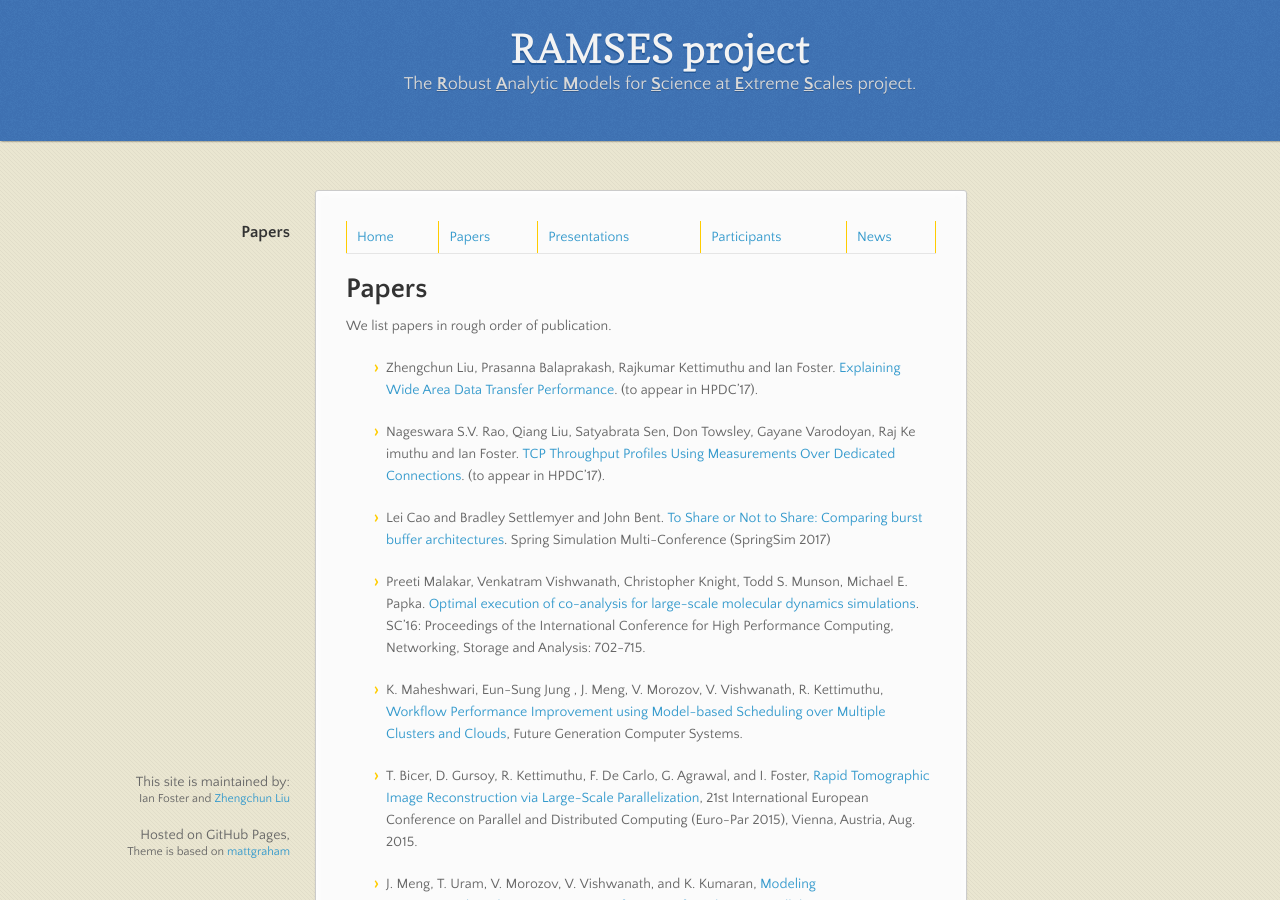
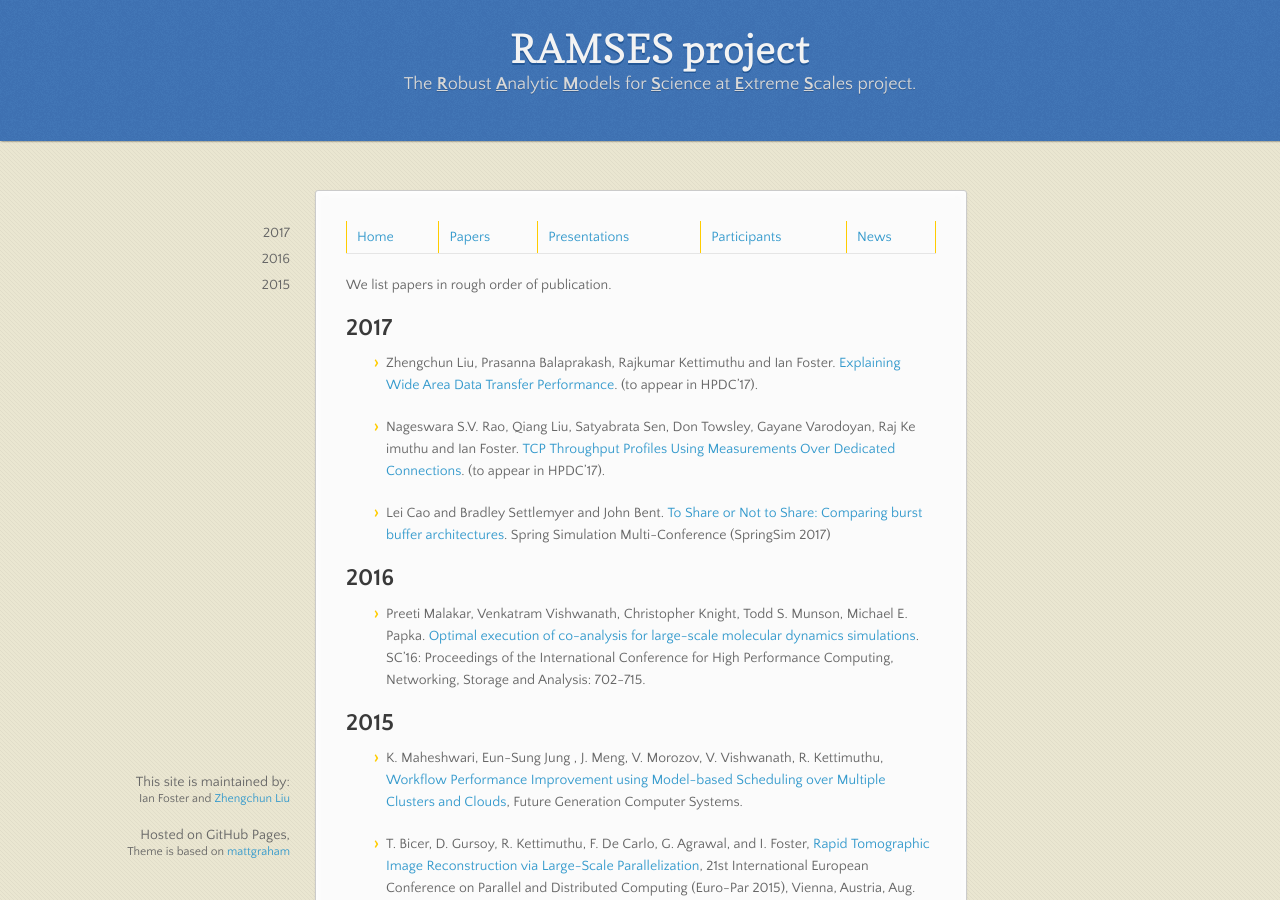
Before and after one commit to ramsesproject/ramses.github.io, a Jekyll site: the page built from papers.md, in a window 1280 px wide and 900 px high. Built offline with Jekyll 4.4.1, drawn with Linux system fonts in a browser that asks for light colours; nearby versions of some CDN libraries.

Commit message:
add, delete, polish etc.

```diff
--- a/papers.md
+++ b/papers.md
@@ -3,9 +3,9 @@
 ---
 [Home](index.html) | [Papers](papers.html) | [Presentations](presentations.html) | [Participants](participants.html) | [News](news.html)
 
-# Papers
+We list papers in rough order of publication.
 
-We list papers in rough order of publication.
+## 2017
 
 * Zhengchun Liu, Prasanna Balaprakash, Rajkumar Kettimuthu and Ian Foster. [Explaining Wide Area Data Transfer Performance](http://dx.doi.org/10.1145/3078597.3078605). (to appear in HPDC'17).
 
@@ -13,7 +13,11 @@
 
 * Lei Cao and Bradley Settlemyer and John Bent. [To Share or Not to Share: Comparing burst buffer architectures](). Spring Simulation Multi-Conference (SpringSim 2017)
 
+## 2016
+
 * Preeti Malakar, Venkatram Vishwanath, Christopher Knight, Todd S. Munson, Michael E. Papka. [Optimal execution of co-analysis for large-scale molecular dynamics simulations](https://doi.org/10.1109/SC.2016.59). SC'16: Proceedings of the International Conference for High Performance Computing, Networking, Storage and Analysis: 702-715.
+
+## 2015
 
 * K. Maheshwari, Eun-Sung Jung , J. Meng, V. Morozov, V. Vishwanath, R. Kettimuthu, [Workflow Performance Improvement using Model-based Scheduling over Multiple Clusters and Clouds](http://doi.org/10.1016/j.future.2015.03.017), Future Generation Computer Systems.
 
```
